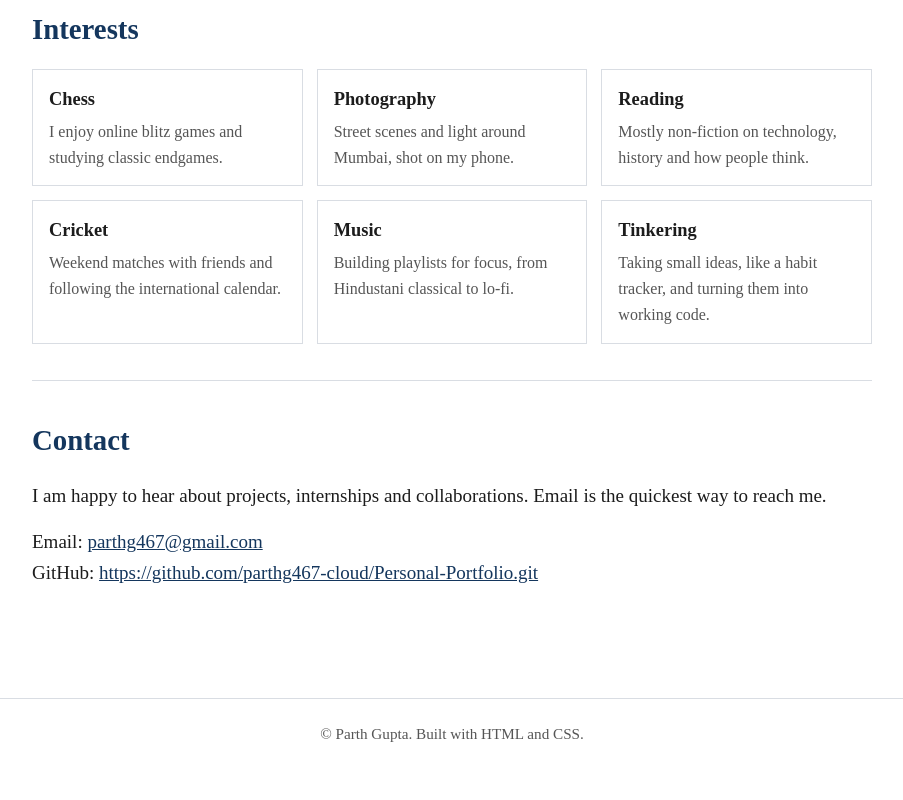
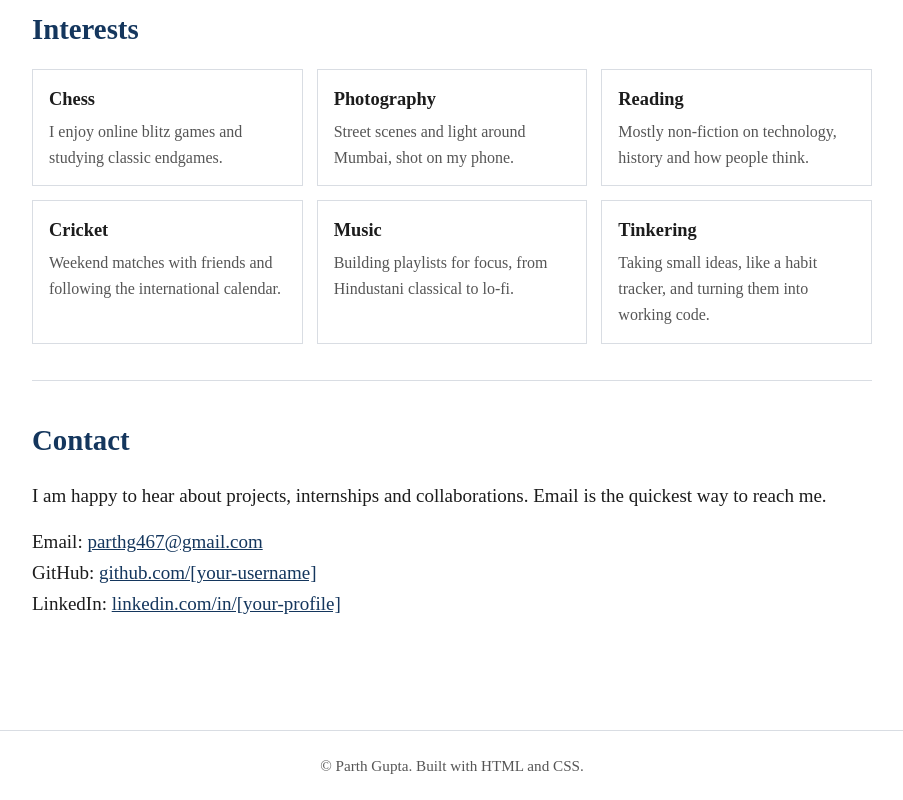
Before and after one commit to parthg467-cloud/Personal-Portfolio, a plain HTML site: page index (1).html in a window 1280 px wide. Shown: the part 1544-2344 px from the top of the page, without its empty margins (188-1091 px from the left). Before the commit the page ends 2312 px from the top, so only its background shows below. Drawn offline with Linux system fonts and the light colour scheme.

Commit message:
Add files via upload

```diff
--- a/index (1).html
+++ b/index (1).html
@@ -122,7 +122,8 @@ footer{border-top:1px solid var(--rule);padding:22px 20px;text-align:center;colo
     <p>I am happy to hear about projects, internships and collaborations. Email is the quickest way to reach me.</p>
     <p>
       Email: <a href="mailto:[you@example.com]">parthg467@gmail.com</a><br>
-      GitHub: <a href="https://github.com/[your-username]">https://github.com/parthg467-cloud/Personal-Portfolio.git</a><br>
+      GitHub: <a href="https://github.com/[your-username]">github.com/[your-username]</a><br>
+      LinkedIn: <a href="https://www.linkedin.com/in/[your-profile]">linkedin.com/in/[your-profile]</a>
     </p>
   </section>
 </main>
```
